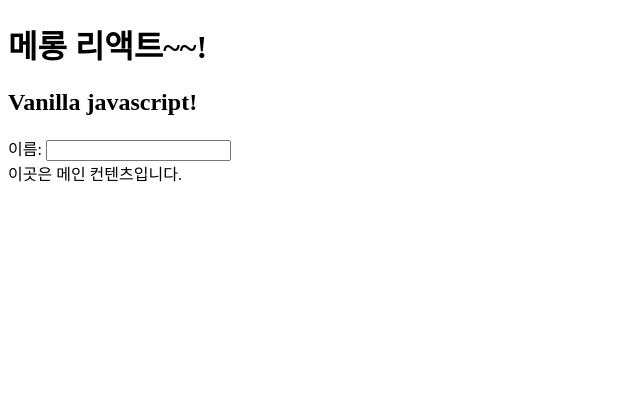
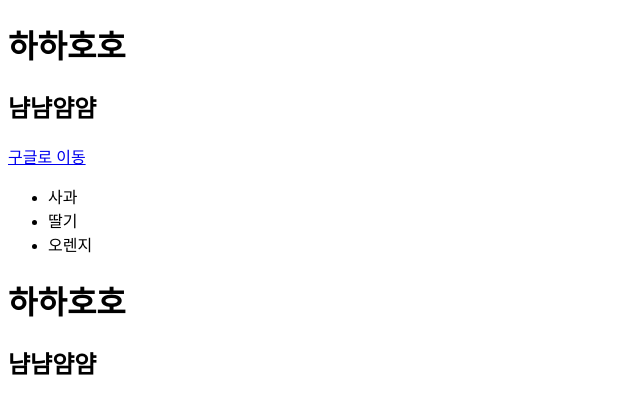
Before and after one commit to rhehdgus8831/react-study202508, a React (Vite) app: page / in a window 1280 px wide. Shown: the top 414 px of the page, without its empty margins (0-640 px from the left). Built offline with nearby package versions, Linux system fonts and the light colour scheme.

Commit message:
1-3-4. 컴포넌트 기초

```diff
--- a/src/App.jsx
+++ b/src/App.jsx
@@ -1,5 +1,6 @@
 import React from 'react';
-
+import Hello from './components/Hello';
+import Bye from './components/Bye';
 
 /*
     jsx : 리액트에서 사용하는 특수한 js문법, 태그를 그대로 쓰면 알아서 변환
@@ -20,15 +21,9 @@
 
     return ( // 리턴은 하나로 감싸서 내보내야한다.
         <>
-            <header>
-                {$h1}
-                <h2>{text}</h2>
-                <lable htmlFor="nameInput">이름: </lable>
-                <input id="nameInput" type="text"/>
-            </header>
-            <main>
-                이곳은 메인 컨텐츠입니다.
-            </main>
+            <Hello />
+            <Bye/>
+            <Hello />
         </>
     )
         ;
--- /dev/null
+++ b/src/components/Bye.jsx
@@ -0,0 +1,15 @@
+// import React from 'react'; 생략가능
+import Fruit from './Fruit.jsx';
+
+// 함수형 컴포넌트 : 최신 방식
+
+function Bye () {
+    return(
+        <div>
+            <a href="http://google.com">구글로 이동</a>
+            <Fruit/>
+        </div>
+    );
+}
+
+export default Bye;
--- /dev/null
+++ b/src/components/Fruit.jsx
@@ -0,0 +1,14 @@
+// rsc
+import React from 'react';
+
+const Fruit = () => {
+    return (
+        <ul>
+           <li>사과</li>
+           <li>딸기</li>
+           <li>오렌지</li>
+        </ul>
+    );
+};
+
+export default Fruit;
--- /dev/null
+++ b/src/components/Hello.jsx
@@ -0,0 +1,16 @@
+import React from 'react';
+
+// 클래스 컴포넌트 : 옛날 방식
+class Hello extends React.Component {
+
+    render() {
+        return (
+            <>
+                <h1>하하호호</h1>
+                <h2>냠냠얌얌</h2>
+            </>
+        );
+    }
+}
+
+export default Hello;
```
